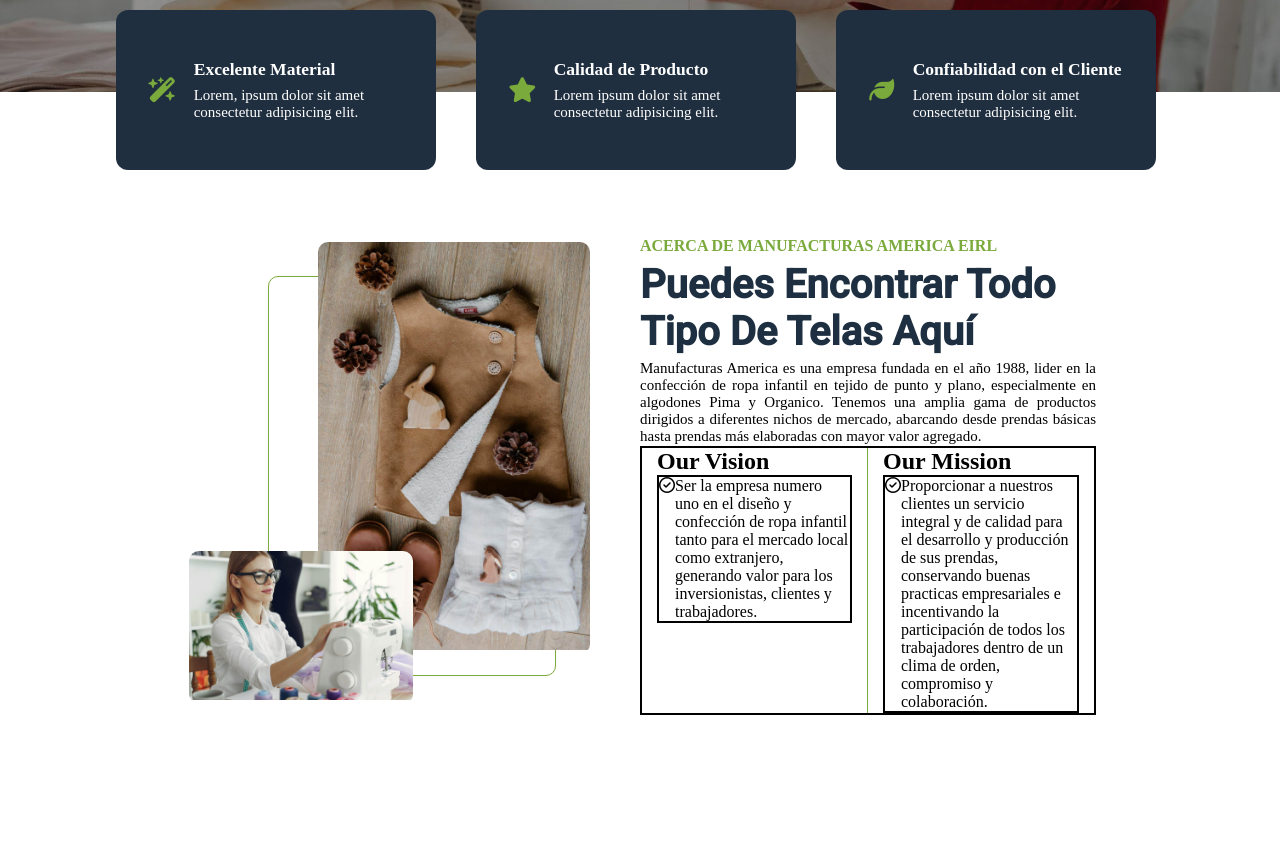
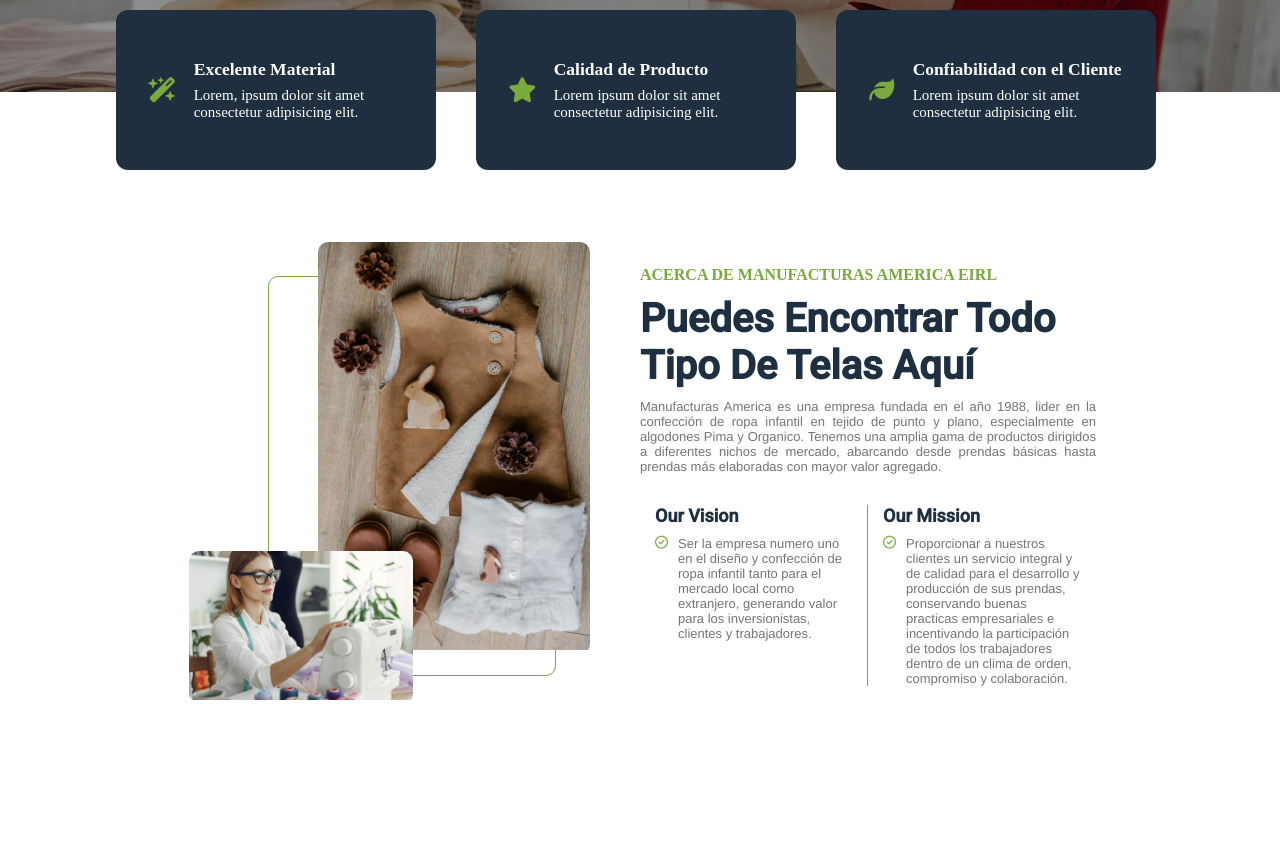
Before and after one commit to ThisWildLifef7/Manufacturas.github.io, a PHP site: page / in a window 1280 px wide. Shown: the part 592-1452 px from the top of the page. Run offline with PHP 8.4, Linux system fonts and the light colour scheme; some libraries are stand-ins or nearby versions.

Commit message:
Last changes 14-05

```diff
--- a/style.css
+++ b/style.css
@@ -266,26 +266,39 @@
 }
 .descrip-up p {
     text-align: justify;
-    font-size: 15px;
+    font-size: 13px;
+    font-family: Helvetica;
+    color: #757575;
 }
 
 .descrip-down {
     display: flex;
-    border: 2px solid black;
+    /* border: 2px solid black; */
 }
 .my {
     width: 50%;
     padding: 0px 15px;
+}
+.my h2 {
+    margin-bottom: 10px;
+    font-size: 18px;
+    font-family: 'Roboto';
+    color: var(--main-color);
 }
 .vision {
     border-right: 1px solid var(--main-two-color);
 }
 .info-ame {
     display: flex;
-    border: 2px solid black;
     justify-content: space-evenly;
+    font-family: Helvetica;
+    font-size: 13px;
+    color: #757575;
 }
-
+.fa-circle-check {
+    margin-right: 10px;
+    color: var(--main-two-color);
+}
 
 
 .options-head a:hover {
```
